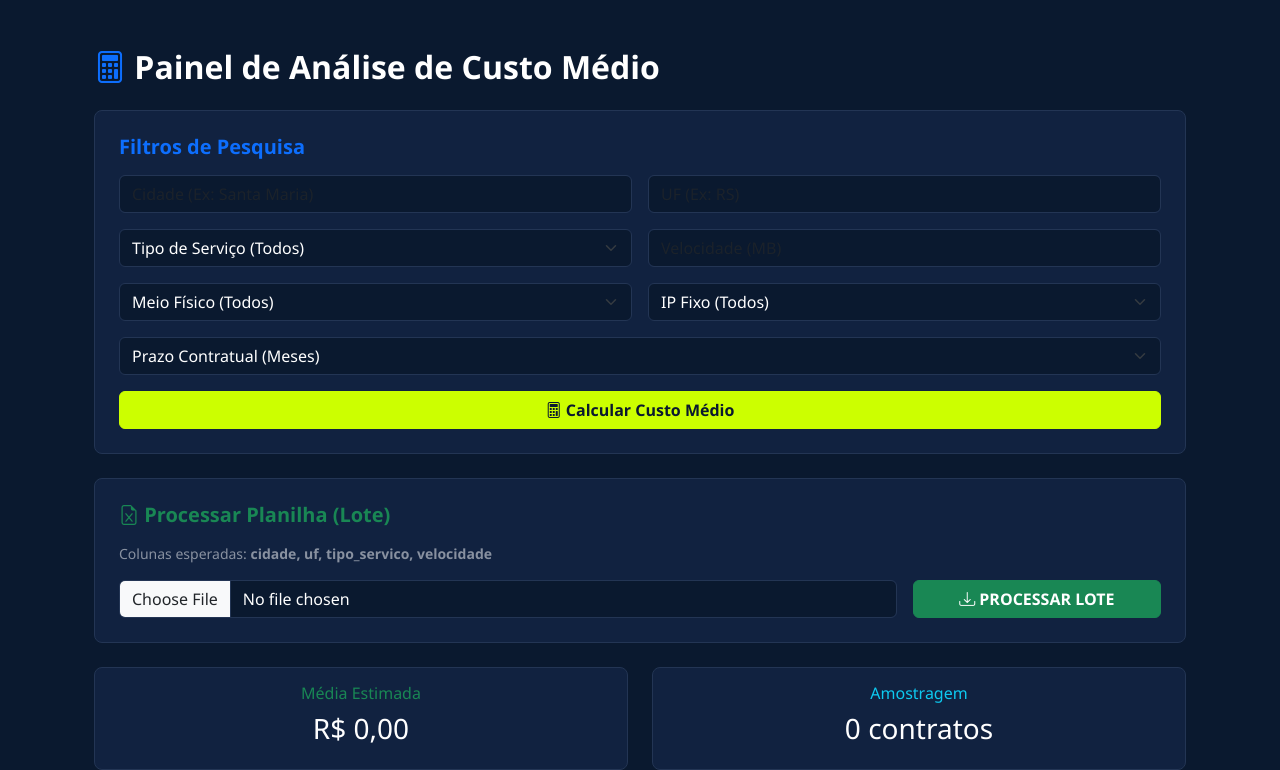
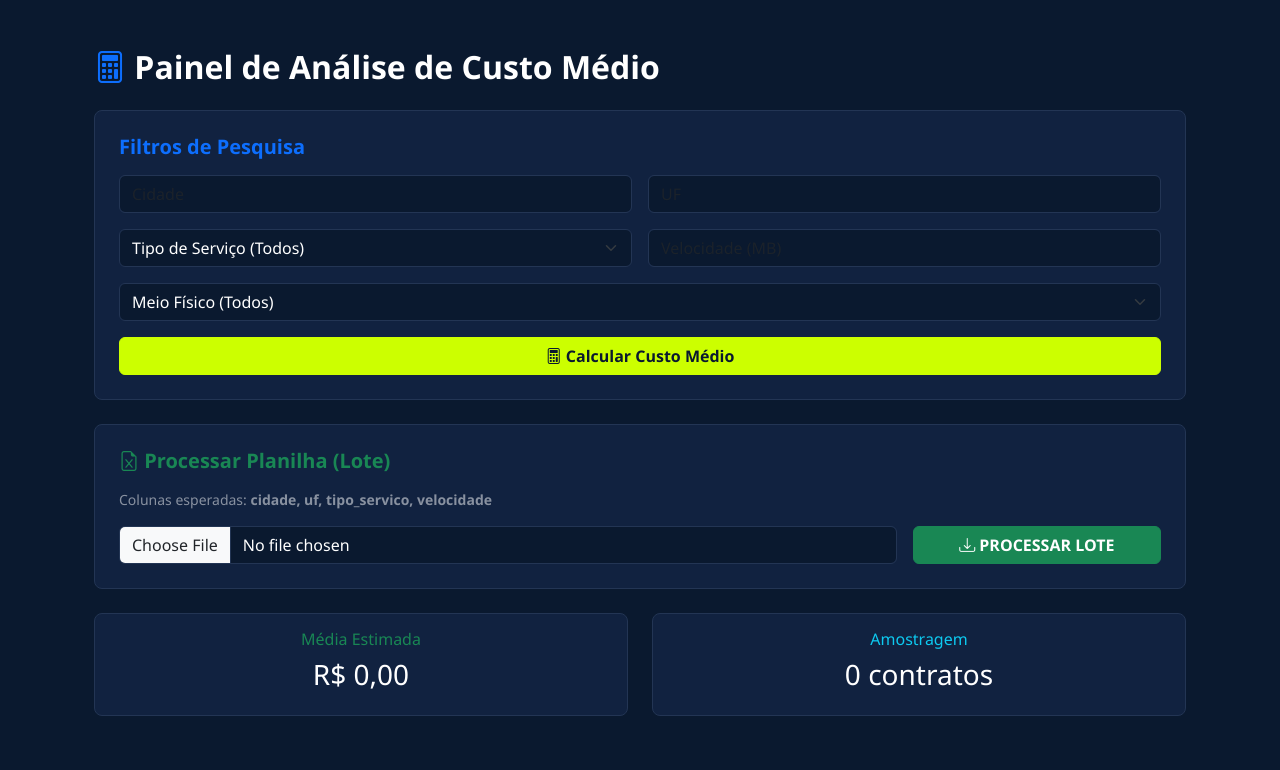
Before and after one commit to fernandosantosb30/sistema_EP, a Django app: page /custo-medio/ in a window 1280 px wide. Shown: the part 58-828 px from the top of the page. After the commit the page ends 774 px from the top, so only its background shows below. Run offline with Django 5.2, Linux system fonts and the light colour scheme; the visitor is signed in with stand-in values (Sample User, id 1); data that the repository does not hold is empty.

Commit message:
correcao painel CM

```diff
--- a/providers/views.py
+++ b/providers/views.py
@@ -245,10 +245,17 @@ def processar_custo_medio(request):
 
         context = {
             'dados': dados_resposta,
-            'servicos': sorted(df['tipo_servico'].dropna().unique()),
-            'velocidades': sorted(df['velocidade'].dropna().unique()),
-            'meios_fisicos': sorted(df['meio_fisico'].dropna().unique())
+            # Normalizamos as listas de filtros para evitar duplicatas como 'fibra' e 'Fibra'
+            'servicos': sorted(df['tipo_servico'].dropna().str.strip().unique()),
+            'velocidades': sorted(df['velocidade'].dropna().str.strip().unique()),
+            'meios_fisicos': sorted(df['meio_fisico'].dropna().str.strip().unique())
         }
+        # Filtro de Meio Físico (Exemplo corrigido)
+        if request.GET.get('meio_fisico'):
+            # O .strip() e lower() aqui garantem que o valor vindo do select
+            # bata com a normalização feita no início da view
+            meio_req = normalizar_texto(request.GET.get('meio_fisico'))
+            mask &= (df['meio_fisico_norm'] == meio_req)
         return render(request, 'providers/custo_medio_integrado.html', context)
 
     except Exception as e:
--- a/sistema_isp/templates/providers/custo_medio_integrado.html
+++ b/sistema_isp/templates/providers/custo_medio_integrado.html
@@ -8,14 +8,13 @@
         <h5 class="text-primary mb-3">Filtros de Pesquisa</h5>
         <form id="form-filtros" class="row g-3">
             <div class="col-md-6">
-                <input type="text" id="cidade" name="cidade" class="form-control bg-dark text-white" placeholder="Cidade (Ex: Santa Maria)">
+                <input type="text" id="cidade" name="cidade" class="form-control bg-dark text-white" placeholder="Cidade">
             </div>
             <div class="col-md-6">
-                <input type="text" id="uf" name="uf" class="form-control bg-dark text-white" placeholder="UF (Ex: RS)">
+                <input type="text" id="uf" name="uf" class="form-control bg-dark text-white" placeholder="UF">
             </div>
-
             <div class="col-md-6">
-                <select id="tipo_servico" name="tipo_servico" class="form-select bg-dark text-white">
+                <select id="tipo_servico" name="servico" class="form-select bg-dark text-white">
                     <option value="">Tipo de Serviço (Todos)</option>
                     {% for s in servicos %}
                         <option value="{{ s }}">{{ s }}</option>
@@ -25,8 +24,7 @@
             <div class="col-md-6">
                 <input type="number" id="velocidade" name="velocidade" class="form-control bg-dark text-white" placeholder="Velocidade (MB)">
             </div>
-
-            <div class="col-md-6">
+            <div class="col-md-12">
                 <select id="meio_fisico" name="meio_fisico" class="form-select bg-dark text-white">
                     <option value="">Meio Físico (Todos)</option>
                     {% for m in meios_fisicos %}
@@ -34,23 +32,6 @@
                     {% endfor %}
                 </select>
             </div>
-            <div class="col-md-6">
-                <select id="ip_fixo" name="ip_fixo" class="form-select bg-dark text-white">
-                    <option value="">IP Fixo (Todos)</option>
-                    {% for ip in ips_fixos %}
-                        <option value="{{ ip }}">{{ ip }}</option>
-                    {% endfor %}
-                </select>
-            </div>
-            <div class="col-md-12">
-                <select id="prazo" name="mensal" class="form-select bg-dark text-white">
-                    <option value="">Prazo Contratual (Meses)</option>
-                    {% for v in vigencias %}
-                        <option value="{{ v }}">{{ v }}</option>
-                    {% endfor %}
-                </select>
-            </div>
-
             <div class="col-12 mt-3">
                 <button type="button" id="btn-calcular" class="btn btn-primary w-100 fw-bold">
                     <i class="bi bi-calculator"></i> Calcular Custo Médio
@@ -97,14 +78,19 @@ document.getElementById('btn-calcular').addEventListener('click', function() {
     const params = new URLSearchParams({
         cidade: document.getElementById('cidade').value.trim(),
         uf: document.getElementById('uf').value.trim(),
-        tipo_servico: document.getElementById('tipo_servico').value,
+        servico: document.getElementById('tipo_servico').value, // deve bater com o request.GET.get('servico') da view
         velocidade: document.getElementById('velocidade').value,
-        meio_fisico: document.getElementById('meio_fisico').value,
-        ip_fixo: document.getElementById('ip_fixo').value,
-        prazo: document.getElementById('prazo').value
+        meio_fisico: document.getElementById('meio_fisico').value
     });
 
-    // ... (restante do seu fetch de cálculo)
+    fetch("{% url 'processar_custo_medio' %}?" + params.toString(), {
+        headers: {'x-requested-with': 'XMLHttpRequest'}
+    })
+    .then(response => response.json())
+    .then(data => {
+        document.getElementById('resultado-media').innerText = 'R$ ' + data.custo_medio;
+        document.getElementById('resultado-amostragem').innerText = data.quantidade_contratos + ' contratos';
+    });
 });
 
 document.getElementById('btn-processar-lote').addEventListener('click', function() {
```
